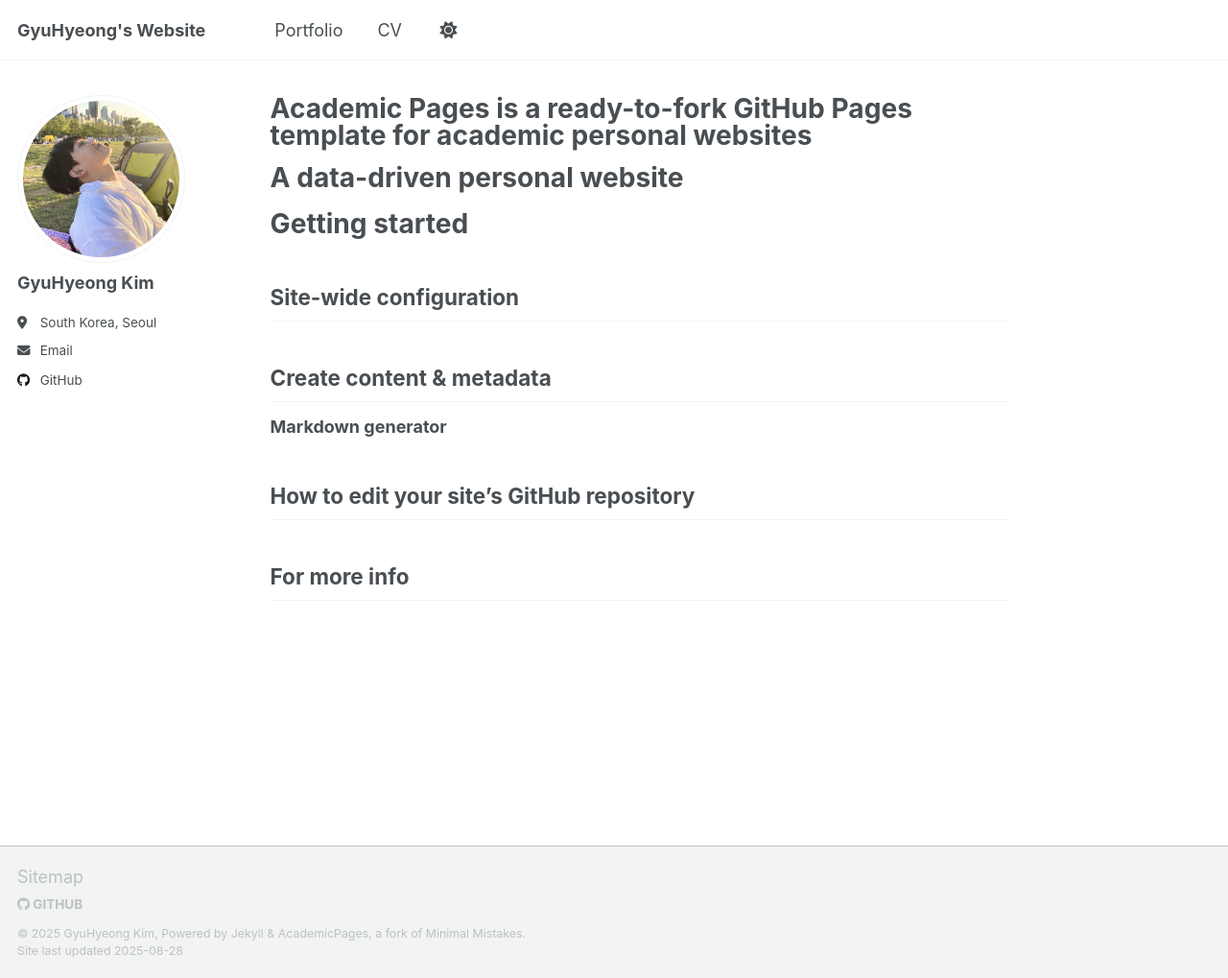
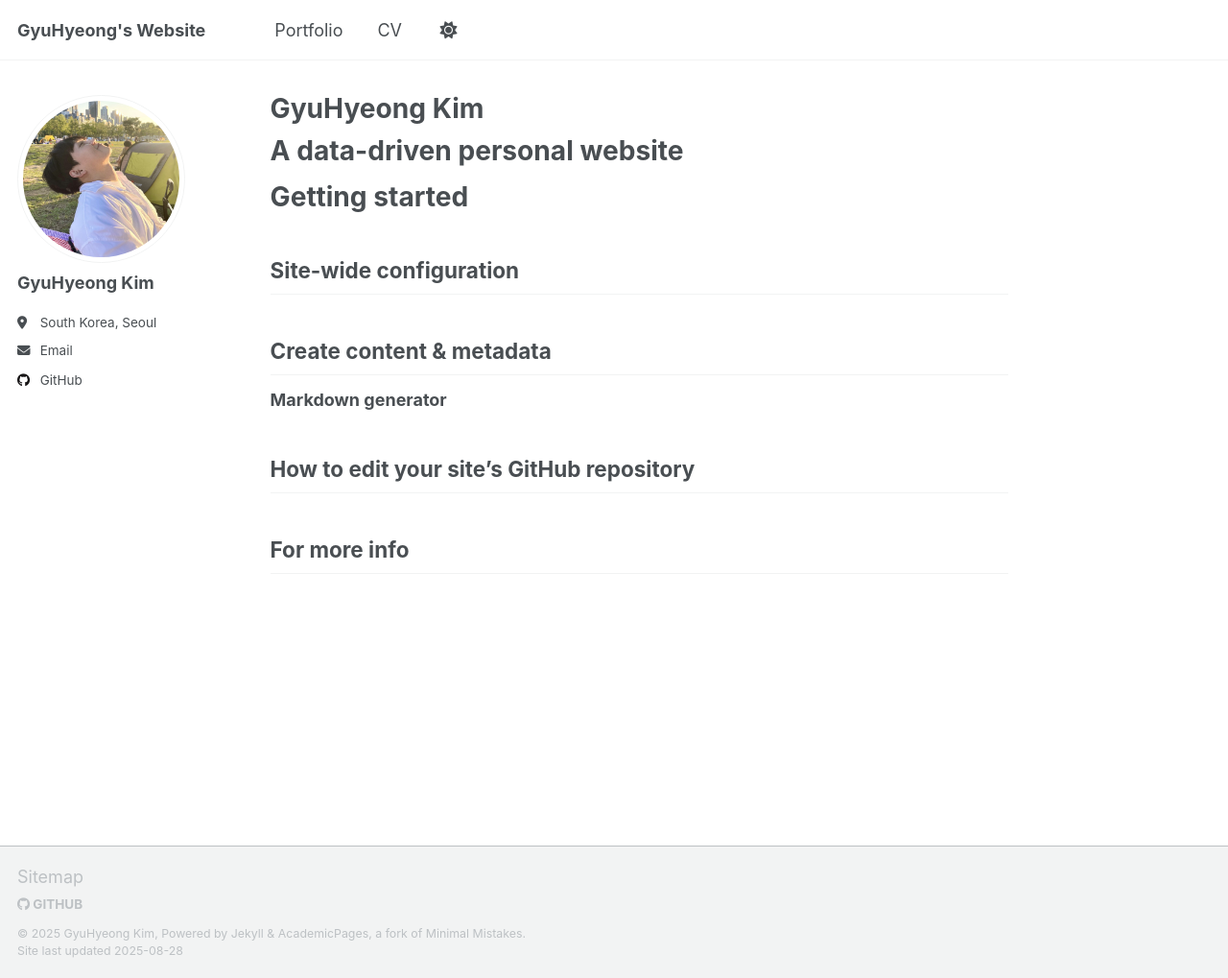
Before and after one commit to GyuHyeong-Kim/GyuHyeong-Kim.github.io, a Jekyll site: the page built from _pages/about.md, in a window 1280 px wide and 1019 px high. Shown: the whole window at 96% size. Built offline with Jekyll 4.4.1, drawn with Linux system fonts in a browser that asks for light colours; a script that is not in the unit is left out.

Commit message:
Update about.md

```diff
--- a/_pages/about.md
+++ b/_pages/about.md
@@ -1,6 +1,6 @@
 ---
 permalink: /
-title: "Academic Pages is a ready-to-fork GitHub Pages template for academic personal websites"
+title: "GyuHyeong Kim"
 author_profile: true
 redirect_from:
   - /about/
```
